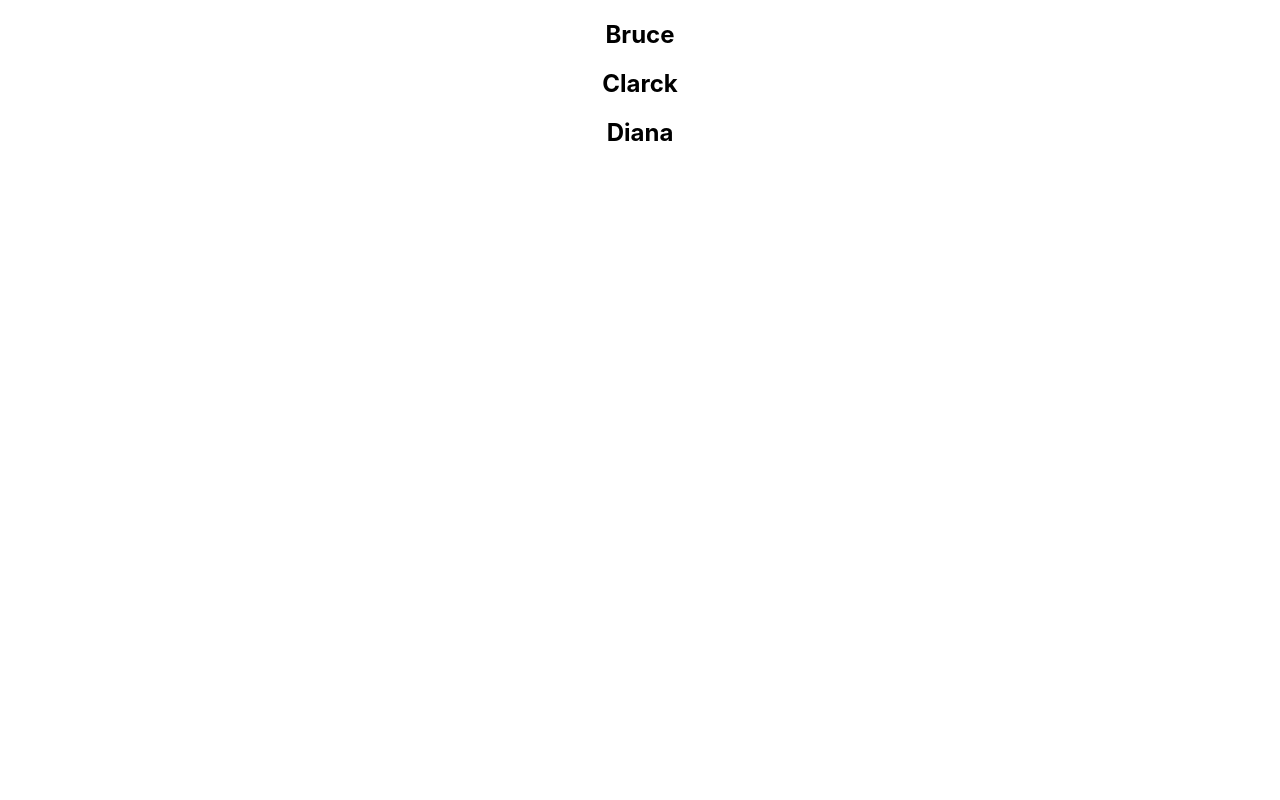
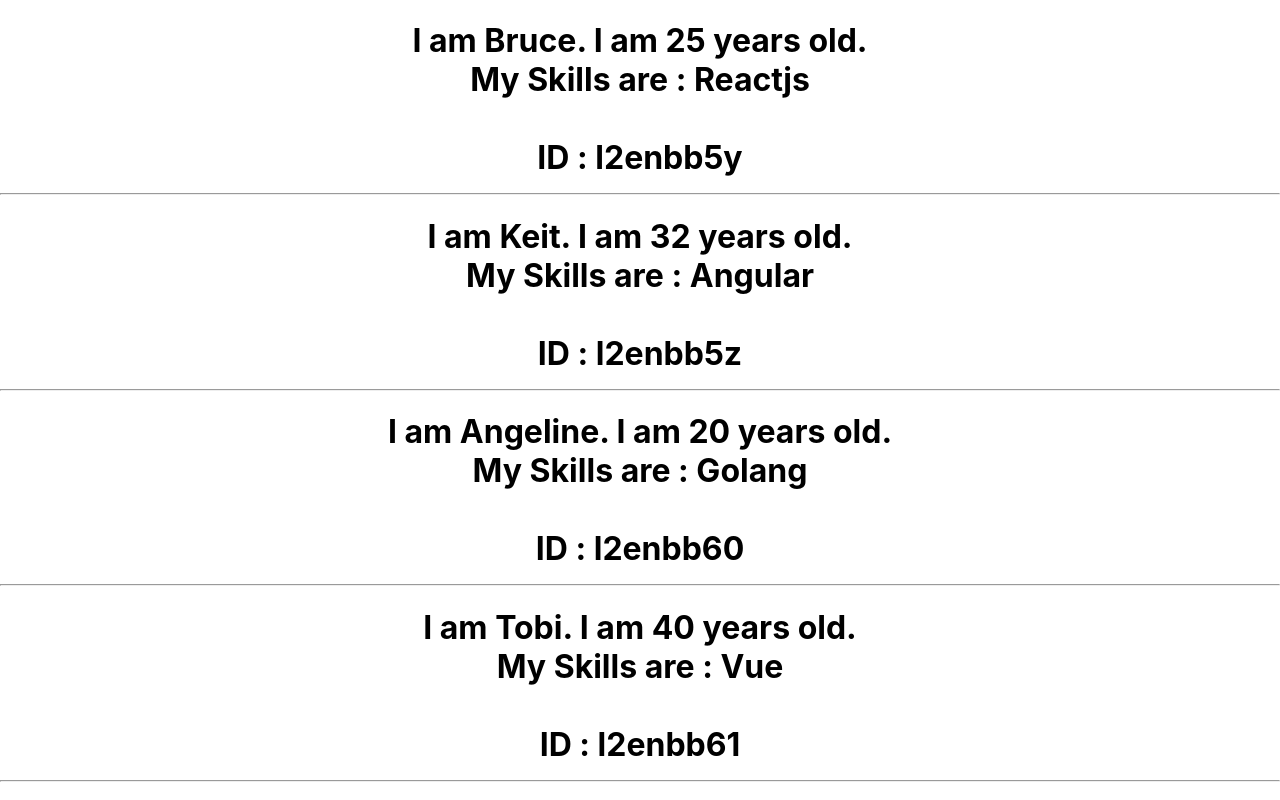
Before and after one commit to eniskastrati/reactjs-study, a React (Create React App) app in the folder reactapp/: page / in a window 1280 px wide. Shown: the top 800 px of the page. Built offline with nearby package versions, Linux system fonts and the light colour scheme.

Commit message:
#comment adding id to objects with a specific uniq Id package

```diff
--- a/reactapp/package.json
+++ b/reactapp/package.json
@@ -9,6 +9,7 @@
     "react": "^18.0.0",
     "react-dom": "^18.0.0",
     "react-scripts": "5.0.1",
+    "uniqid": "^5.4.0",
     "web-vitals": "^2.1.4"
   },
   "scripts": {
--- a/reactapp/src/components/NameList.jsx
+++ b/reactapp/src/components/NameList.jsx
@@ -1,36 +1,44 @@
 import React from 'react'
+import uniqid from 'uniqid'
 import Person from './Person';
 
 function NameList() {
   const names = ['Bruce', 'Clarck', 'Diana']
     const persons = [
       {
-        id: 0,
+        id: uniqid(),
         name: 'Bruce',
         age: 25,
         skill: 'Reactjs'
       },
       {
-        id: 1,
+        id: uniqid(),
         name: 'Keit',
         age: 32,
         skill: 'Angular'
       },
       {
-        id: 2,
+        id: uniqid(),
         name: 'Angeline',
         age: 20,
         skill: 'Golang'
       },
       {
-        id: 3,
+        id: uniqid(),
         name: 'Tobi',
         age: 40,
         skill: 'Vue'
       },
+      {
+        id: uniqid(),
+        name: 'James',
+        age: 44,
+        skill: 'Vue'
+      }
     ]
     const nameList = names.map((name,idx) => <h2 key={idx} >{name}</h2>);
-  return (<div>{nameList}</div>)
+    const personsList = persons.map(person => <Person key={person.id} person={person} />);
+  return (<div>{personsList}</div>)
 }
 
 export default NameList
--- a/reactapp/src/components/Person.jsx
+++ b/reactapp/src/components/Person.jsx
@@ -1,10 +1,11 @@
 import React from 'react'
 
 function Person({person}) {
+    console.log(person.id)
   return (
     <h1>
         I am {person.name}. I am {person.age} years old.
-        <br /> My Skills are : {person.skill} <hr />
+        <br /> My Skills are : {person.skill} <br /> <br /> ID : {person.id} <hr />
      </h1>
   )
 }
```
